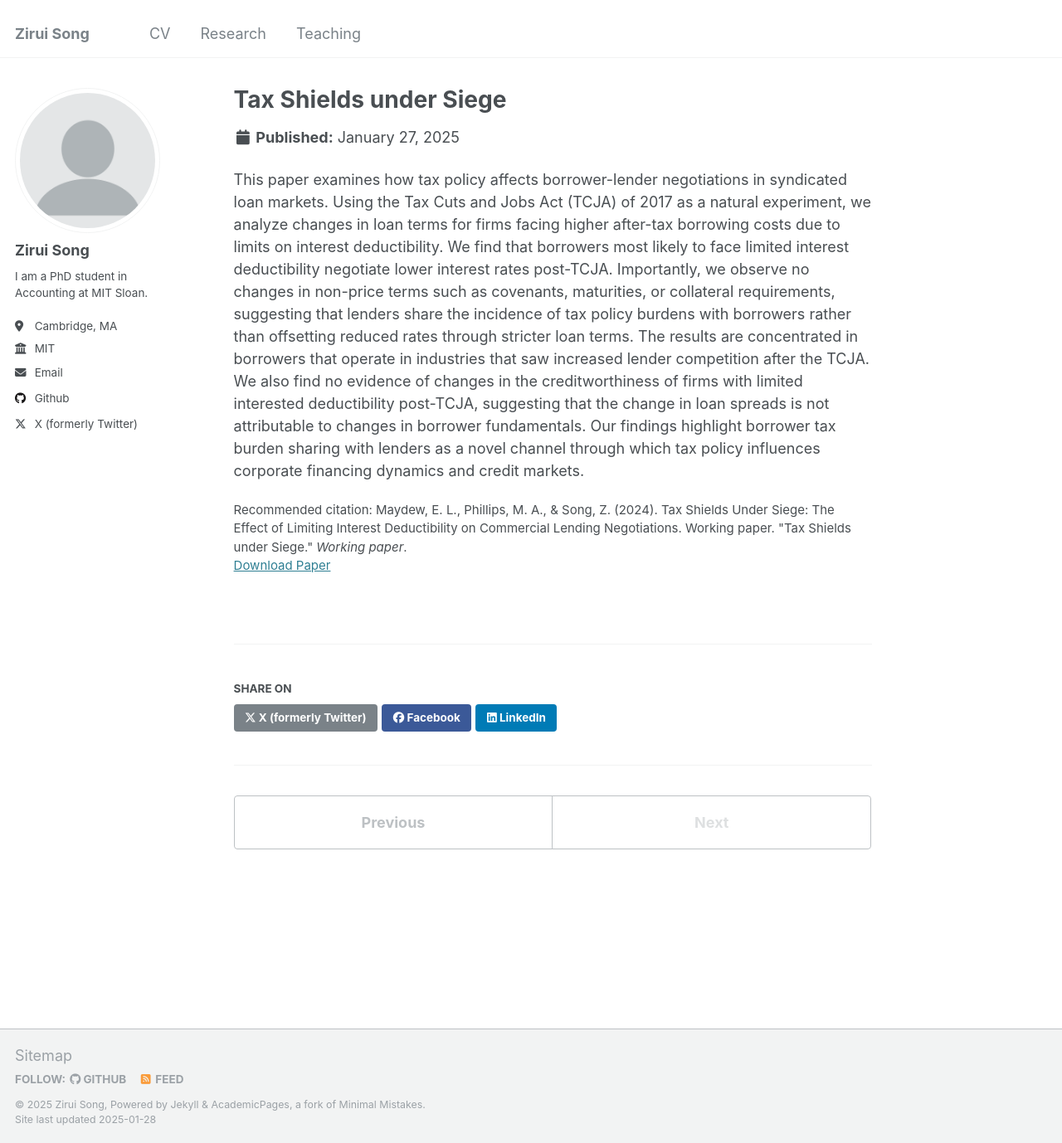
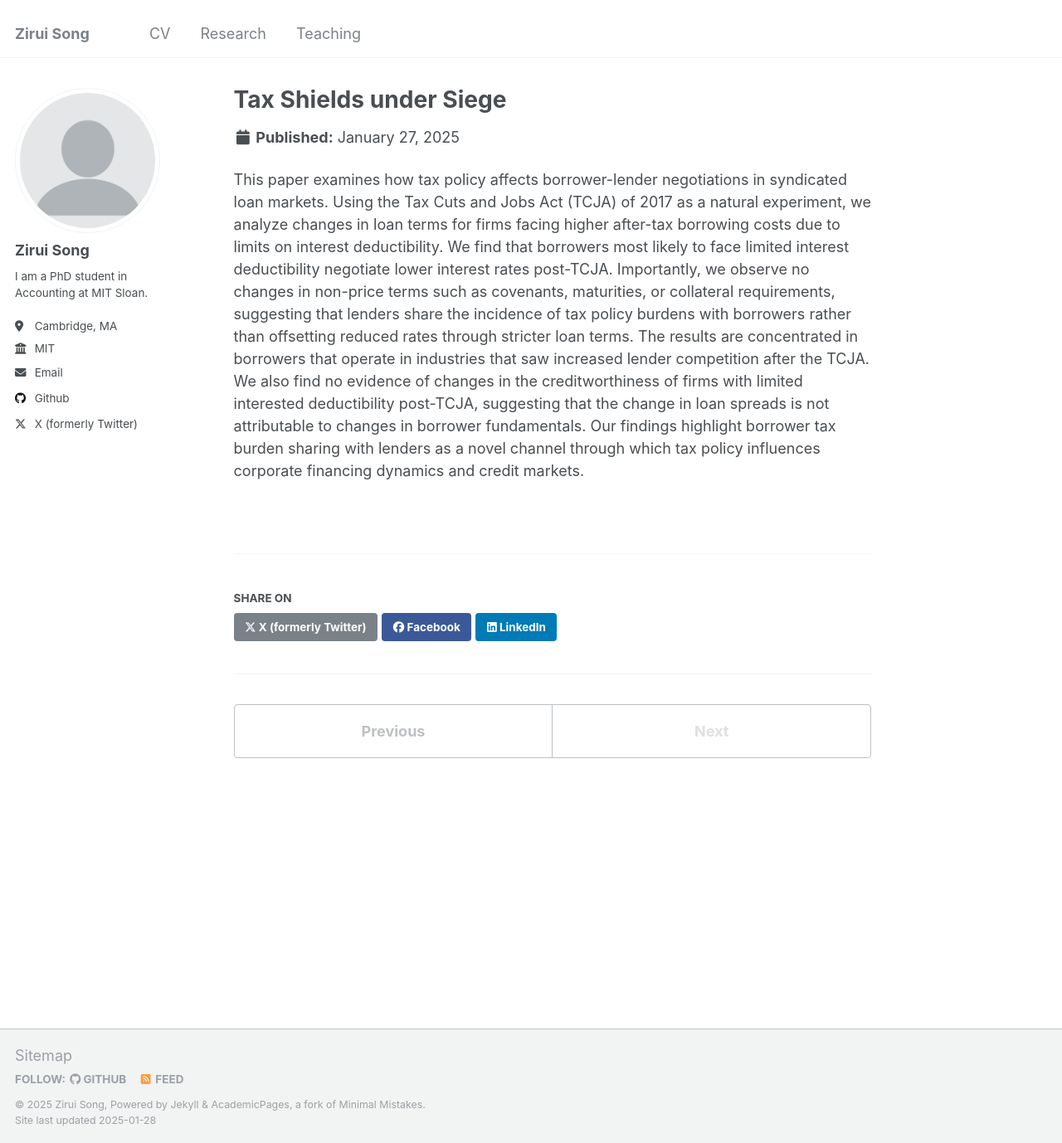
Before and after one commit to zirui-song/zirui-song.github.io, a Jekyll site: the page built from _research/MPS.md, in a window 1280 px wide and 1378 px high. Shown: the whole window at 83% size. Built offline with Jekyll 4.4.1, drawn with Linux system fonts in a browser that asks for light colours; part of the change alters nothing that is shown.

Commit message:
Update MPS.md

```diff
--- a/_research/MPS.md
+++ b/_research/MPS.md
@@ -6,7 +6,7 @@ collection: papers
 date: 2025-01-27
 #venue: 'GitHub Journal of Bugs'
 paperurl: 'http://zirui-song.github.io/files/MPS.pdf'
-citation: 'Maydew, E. L., Phillips, M. A., & Song, Z. (2024). Tax Shields Under Siege: The Effect of Limiting Interest Deductibility on Commercial Lending Negotiations. Working paper. &quot;Tax Shields under Siege.&quot; <i>Working paper</i>.'
+#citation: 'Maydew, E. L., Phillips, M. A., & Song, Z. (2024). Tax Shields Under Siege: The Effect of Limiting Interest Deductibility on Commercial Lending Negotiations. Working paper. &quot;Tax Shields under Siege.&quot; <i>Working paper</i>.'
 authors:
     - E. L. Maydew
     - M. A. Phillips
```
